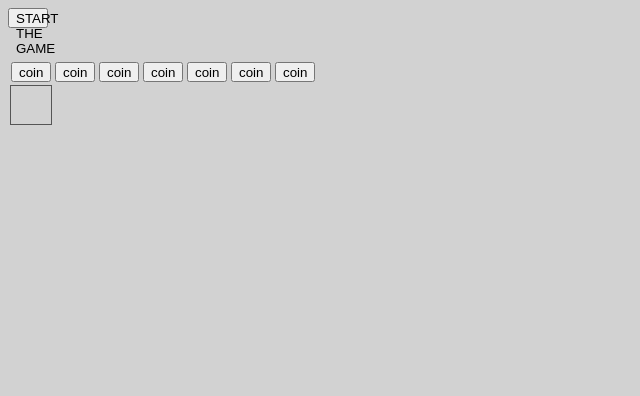
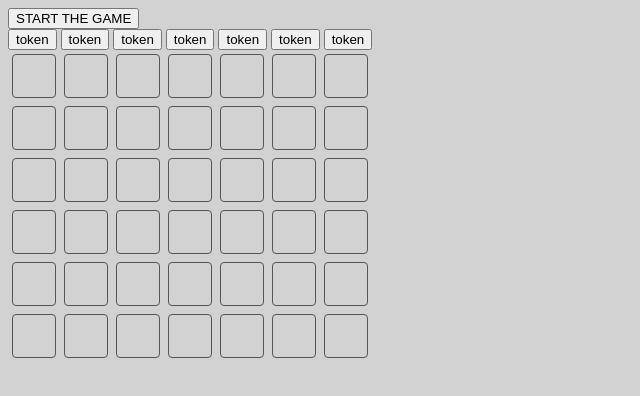
Before and after one commit to pascual143/CONNECT4-GA-WDI-Project-1, a plain HTML site: page index.html in a window 1280 px wide. Shown: the whole page, without its empty margins (0-640 px from the left). Drawn offline with nearby package versions, Linux system fonts and the light colour scheme.

Commit message:
last one

```diff
--- a/index.html
+++ b/index.html
@@ -3,8 +3,8 @@
 	<head>
 		<title>Connect Four</title>
     <link rel="stylesheet" href="style/style.css">
+    <script src="https://ajax.googleapis.com/ajax/libs/jquery/3.3.1/jquery.min.js"></script>
 		<script type="text/javascript" src="scripts/main.js"></script>
-    <script src="https://ajax.googleapis.com/ajax/libs/jquery/3.3.1/jquery.min.js"></script>
 
 	</head>
 	<body>
@@ -12,30 +12,68 @@
     <!-- <head>
       <h1>CONNECT 4</h1>
   		<p>To win Connect Four you must be the first player to get four of your colored checkers in a row either horizontally, vertically or diagonally. Contents: Connect Four will come with a grid, 2 end supports, 21 red checkers and 21 black checkers, and the official Connect Four game rules and instructions.</p>
-  		<p></p>
     </head> -->
 
 		<button id="begin">START THE GAME</button>
 		<div id="grid">
 			<div id="gameInfo">
 			</div>
-			<table id="gameTable">
-				<thead>
-          <tr>
-      </tr>
-					<tr>
-						<td><button onclick="coin(0)">coin</button></td>
-						<td><button onclick="coin(1)">coin</button></td>
-						<td><button onclick="coin(2)">coin</button></td>
-						<td><button onclick="coin(3)">coin</button></td>
-						<td><button onclick="coin(4)">coin</button></td>
-						<td><button onclick="coin(5)">coin</button></td>
-						<td><button onclick="coin(6)">coin</button></td>
-					</tr>
-          <td id="square + row + " "+ col +" class='boardSquare'></td>
-				</thead>
-			</table>
-			<div id="gameStatus">
+			<div id="gameTable">
+           <div class="buttons">
+						<button class="coin-btn" data-col="0">token</button>
+						<button class="coin-btn" data-col="1">token</button>
+						<button class="coin-btn" data-col="2">token</button>
+				 	  <button class="coin-btn" data-col="3">token</button>
+					  <button class="coin-btn" data-col="4">token</button>
+						<button class="coin-btn" data-col="5">token</button>
+						<button class="coin-btn" data-col="6">token</button>
+         </div>
+
+          <div class="square">
+              <div class="grid"></div>
+              <div class="grid"></div>
+              <div class="grid"></div>
+              <div class="grid"></div>
+              <div class="grid"></div>
+              <div class="grid"></div>
+              <div class="grid"></div>
+              <div class="grid"></div>
+              <div class="grid"></div>
+              <div class="grid"></div>
+              <div class="grid"></div>
+              <div class="grid"></div>
+              <div class="grid"></div>
+              <div class="grid"></div>
+              <div class="grid"></div>
+              <div class="grid"></div>
+              <div class="grid"></div>
+              <div class="grid"></div>
+              <div class="grid"></div>
+              <div class="grid"></div>
+              <div class="grid"></div>
+              <div class="grid"></div>
+              <div class="grid"></div>
+              <div class="grid"></div>
+              <div class="grid"></div>
+              <div class="grid"></div>
+              <div class="grid"></div>
+              <div class="grid"></div>
+              <div class="grid"></div>
+              <div class="grid"></div>
+              <div class="grid"></div>
+              <div class="grid"></div>
+              <div class="grid"></div>
+              <div class="grid"></div>
+              <div class="grid"></div>
+              <div class="grid"></div>
+              <div class="grid"></div>
+              <div class="grid"></div>
+              <div class="grid"></div>
+              <div class="grid"></div>
+              <div class="grid"></div>
+              <div class="grid"></div>
+            </div>
+          </div>
 			</div>
 		</div>
 
--- a/scripts/main.js
+++ b/scripts/main.js
@@ -1,16 +1,17 @@
-
+$(() => {
   let game = false
   let play1 = 0
-//const begin = start()
+  const $begin = $('#begin')
   const grid = []
+  const cells = document.querySelectorAll('.grid')
+  const $buttons = $('button')
   const choosenToken = []
   choosenToken[1] = 'red'
   choosenToken[2] = 'blue'
 
 
   function start() {
-  if (game === true)
-    return false
+    if (game === true) return false
     game = true
     for (let row=0; row<=5; row++) {
       grid[row] = []
@@ -19,6 +20,7 @@ function start() {
       }
     }
     play1 = 1
+    $buttons.on('click', coin)
   }
 
   function checkForWin() {
@@ -27,6 +29,7 @@ function checkForWin() {
         for (let row = 0; row <=5; row++) {
           if (grid[row][col] === i) {
             if ((grid[row][col+1] === i) && (grid[row][col+2] === i) && (grid[row][col+3] === i)) {
+              alert('something happened')
               endGame(i)
               return true
             }
@@ -40,6 +43,7 @@ function checkForWin() {
         for (let row = 0; row <=2; row++) {
           if (grid[row][col] === i) {
             if ((grid[row+1][col] === i) && (grid[row+2][col] === i) && (grid[row+3][col] === i)) {
+              alert('something happened')
               endGame(i)
               return true
             }
@@ -53,6 +57,7 @@ function checkForWin() {
         for (let row = 0; row <=2; row++) {
           if (grid[row][col] === i) {
             if ((grid[row+1][col+1] === i) && (grid[row+2][col+2] === i) && (grid[row+3][col+3] === i)) {
+              alert('something happened')
               endGame(i)
               return true
             }
@@ -66,56 +71,61 @@ function checkForWin() {
         for (let row = 3; row <=5; row++) {
           if (grid[row][col] === i) {
             if ((grid[row-1][col+1] === i) && (grid[row-2][col+2] === i) && (grid[row-3][col+3] === i)) {
+              if (play1 === 0){
+                alert('player1 wins')
+            } else if (false){
+              alert('player2 wins')
+          }
+       }
           endGame(i)
           return true
         }
       }
     }
   }
-  }
-}
 
 
-function coin(col) {
+  function coin(e) {
+    const col = e.target.dataset.col
     for (let row=5; row>=0; row--) {
       if (grid[row][col] === 0) {
         grid[row][col] = play1
-      drawBoard()
         if (play1 === 1) {
           play1 = 2
         } else {
           play1 = 1
         }
+        drawBoard()
         setUpTurn()
         return true
       }
     }
   }
-drawBoard()
+  setUpTurn()
 
   function drawBoard() {
     checkForWin()
-  for (let col = 0; col<=6; col++) {
-    for (let row=0; row<=5; row++) {
-      $('square'+row+' '+col).append( 'grid[row][col]')
+    const flatArray = grid.toString().split(',')
+    for(let i = 0; i < flatArray.length; i ++) {
+      if(parseInt(flatArray[i]) === 1) {
+        cells[i].classList.add('player1')
+      }
+      if(parseInt(flatArray[i]) === 2) {
+        cells[i].classList.add('player2')
       }
     }
   }
 
   function endGame(winningPlayer) {
-  game = false
+    if (game) {
       $('gameInfo').append( 'Winner: ' + winningPlayer)
     }
-
+  }
   function setUpTurn() {
     if (game) {
-    $('gameInfo').append( 'Current Player: Player ' + play1+(' ' + choosenToken[play1] + ''))
+      $('#gameInfo').append('Current Player: Player' + play1)
     }
   }
-for (let row=0; row<=5; row++) {
-  $('boardSquare').append('<tr>')
-  for (let col=0; col<=6; col++) {
-    $('boardSquare').append('<td></td>')
-  }
-  $('boardSquare').append('</tr>')
-}
+
+  $begin.on('click', start)
+})
--- a/style/style.css
+++ b/style/style.css
@@ -1,23 +1,20 @@
 body {
   background-color: rgba(210,210,210);
-  justify-content: center;
-  align-items: center;
 }
-button {
+.begin {
   height: 20px;
   width: 40px;
 }
 
-
-.clickButton {
+.coinRed {
   background-color: red;
-  height: 42px;
-  width: 42px;
+  height: 32px;
+  width: 32px;
   border-radius: 24px;
   cursor: pointer;
 }
 
-.piece {
+.coinYellow{
   height: 32px;
   width: 32px;
   background-color: #DDFF00;
@@ -39,8 +36,18 @@ button {
   background-color: #DD00FF;
 }
 
-.boardSquare {
+.grid {
   border: 1px solid #555555;
-  height: 36px;
-  width: 36px;
+  height: 42px;
+  width: 42px;
+  margin: 4px;
+  border-radius: 4px;
 }
+
+.square {
+  display: flex;
+  flex-direction: row;
+  flex-wrap: wrap;
+  width: 400px;
+  height: 300px;
+}
```
Lines whose indentation alone changed are shown as unchanged.
